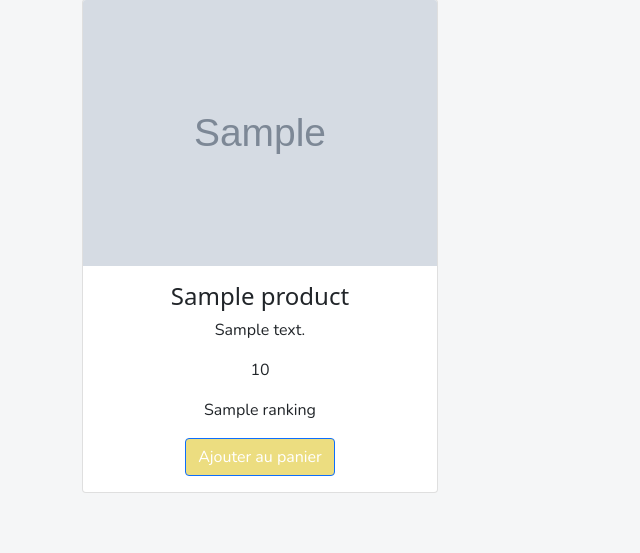
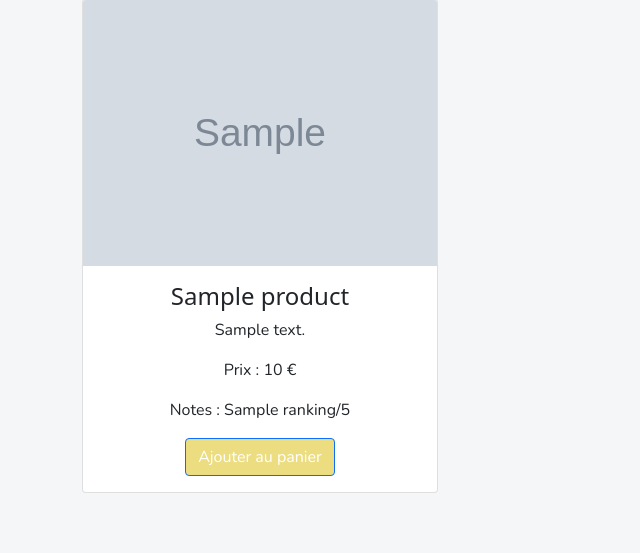
Before and after one commit to AnthonyLaurent1/Hackathon-2, a Symfony app: template templates/show/index.html.twig in a window 1280 px wide. Shown: the part 65-618 px from the top of the page, without its empty margins (0-640 px from the left). Run offline with Twig, Linux system fonts and the light colour scheme; the template is opened without the code that fills it: most values are stand-ins (such as "Sample title", 1, 10 or a date in 2020); grey boxes marked "Sample" are stand-in pictures; some libraries are stand-ins or nearby versions.

Commit message:
price rank

```diff
--- a/templates/show/index.html.twig
+++ b/templates/show/index.html.twig
@@ -14,8 +14,8 @@
                             <div class="card-body">
                                 <h4 class="card-title">{{ product.name }}</h4>
                                 <p class="card-text">{{ product.description}}</p>
-                                <p class="card-text">{{ product.price }}</p>
-                                <p class="card-text">{{ product.ranking }}</p>
+                                <p class="card-text">Prix : {{ product.price }} €</p>
+                                <p class="card-text">Notes : {{ product.ranking }}/5</p>
                                 <a href="" class="btn btn-primary">Ajouter au panier</a>
                             </div>
                         </div>
```
